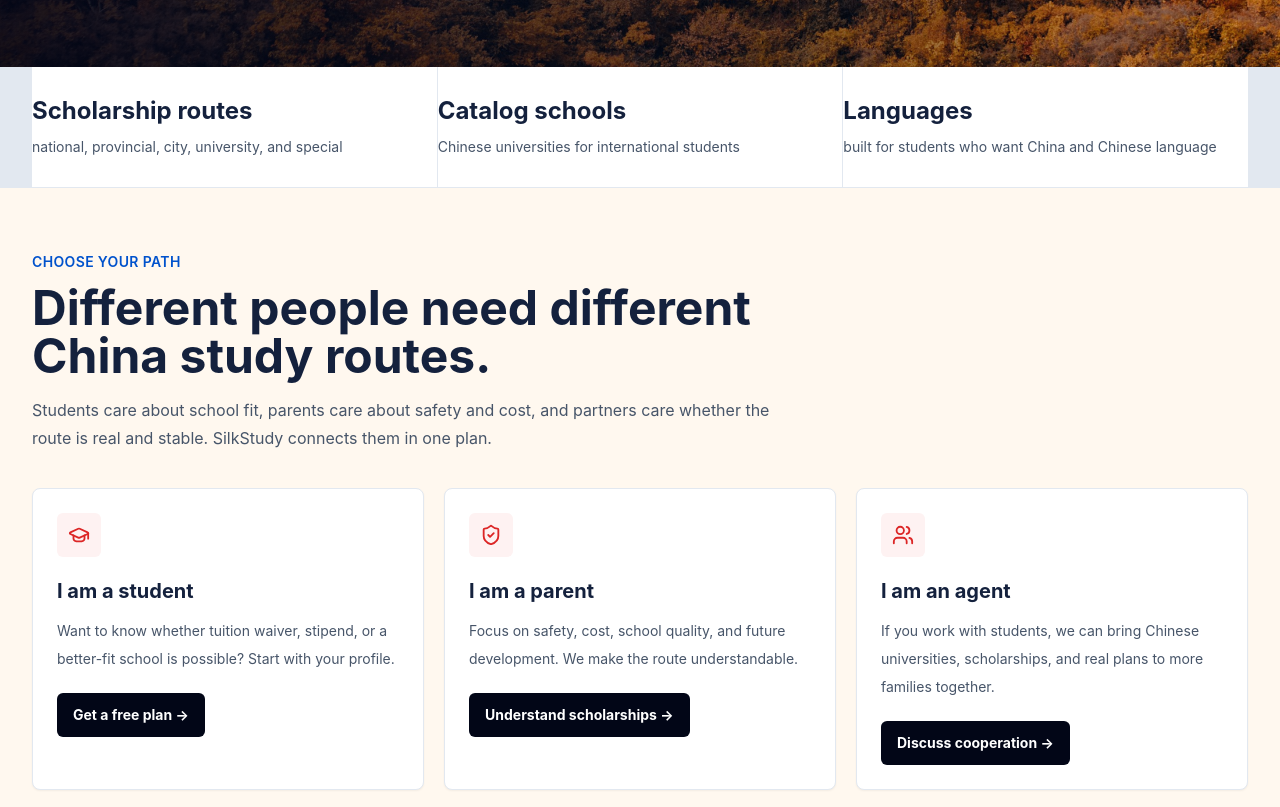
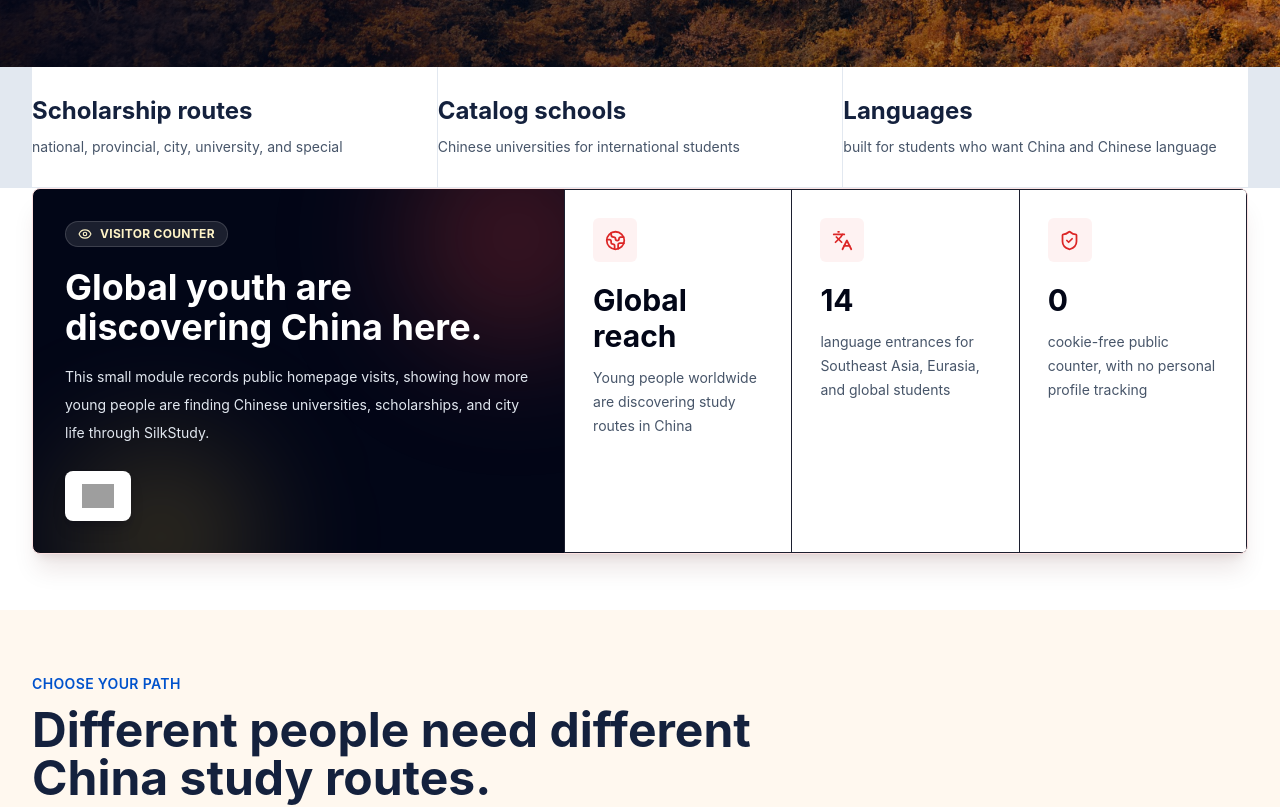
Before and after one commit to ipmasu/silkstudy, a Next.js app: page / in a window 1280 px wide. Shown: the part 800-1607 px from the top of the page. Built offline with nearby package versions, Linux system fonts and the light colour scheme; no server answers; grey boxes are pictures that could not be loaded.

Commit message:
Add homepage visitor counter module

```diff
--- a/app/page.tsx
+++ b/app/page.tsx
@@ -2,6 +2,7 @@ import { ButtonLink } from "@/components/common/button-link";
 import { HomeCityQuickMatch } from "@/components/cities/home-city-quick-match";
 import { GuideCaptureForm } from "@/components/forms/guide-capture-form";
 import { JsonLd } from "@/components/common/json-ld";
+import { VisitorStatsModule } from "@/components/common/visitor-stats-module";
 import { localePrefix } from "@/lib/i18n/routing";
 import { getCurrentLocale } from "@/lib/i18n/server-locale";
 import { buildMetadata, organizationJsonLd, websiteJsonLd } from "@/lib/seo";
@@ -657,6 +658,8 @@ export default async function HomePage() {
         </div>
       </section>
 
+      <VisitorStatsModule locale={locale} />
+
       <section className="bg-[#fff8ef] py-16">
         <div className="mx-auto max-w-7xl px-4 sm:px-6 lg:px-8">
           <div className="max-w-3xl">
--- /dev/null
+++ b/components/common/visitor-stats-module.tsx
@@ -0,0 +1,79 @@
+/* eslint-disable @next/next/no-img-element */
+import { Eye, Globe2, Languages, ShieldCheck } from "lucide-react";
+
+type VisitorStatsModuleProps = {
+  locale: string;
+};
+
+const badgeUrl =
+  "https://visitor-badge.laobi.icu/badge?page_id=silkstudy.com.home&left_text=Global%20visits&left_color=%231e293b&right_color=%23dc2626";
+
+export function VisitorStatsModule({ locale }: VisitorStatsModuleProps) {
+  const isZh = locale === "zh";
+
+  const cards = [
+    {
+      icon: Globe2,
+      value: isZh ? "全球访问" : "Global reach",
+      label: isZh ? "来自不同国家的年轻人正在了解中国留学" : "Young people worldwide are discovering study routes in China"
+    },
+    {
+      icon: Languages,
+      value: "14",
+      label: isZh ? "个语言入口，服务东南亚、欧亚和全球学生" : "language entrances for Southeast Asia, Eurasia, and global students"
+    },
+    {
+      icon: ShieldCheck,
+      value: "0",
+      label: isZh ? "无需 Cookie 的公开计数，不采集个人隐私" : "cookie-free public counter, with no personal profile tracking"
+    }
+  ];
+
+  return (
+    <section className="bg-white px-4 pb-14 sm:px-6 lg:px-8">
+      <div className="mx-auto max-w-7xl overflow-hidden rounded-lg border border-red-100 bg-slate-950 shadow-xl shadow-red-950/10">
+        <div className="grid gap-0 lg:grid-cols-[1.05fr_1.35fr]">
+          <div className="relative overflow-hidden p-6 text-white sm:p-8">
+            <div className="absolute -right-16 -top-16 h-56 w-56 rounded-full bg-red-500/25 blur-3xl" />
+            <div className="absolute -bottom-20 left-8 h-48 w-48 rounded-full bg-amber-300/20 blur-3xl" />
+            <div className="relative">
+              <p className="inline-flex items-center gap-2 rounded-full border border-white/15 bg-white/10 px-3 py-1 text-xs font-bold uppercase tracking-wide text-amber-100">
+                <Eye size={14} aria-hidden="true" />
+                {isZh ? "访问人数统计" : "Visitor counter"}
+              </p>
+              <h2 className="mt-5 text-3xl font-bold leading-tight sm:text-4xl">
+                {isZh ? "全球青年，正在这里看见中国。" : "Global youth are discovering China here."}
+              </h2>
+              <p className="mt-4 max-w-xl text-sm leading-7 text-slate-200">
+                {isZh
+                  ? "这个小模块记录 SilkStudy 首页的公开累计访问，像一盏灯，显示越来越多年轻人正在走近中国大学、奖学金和城市生活。"
+                  : "This small module records public homepage visits, showing how more young people are finding Chinese universities, scholarships, and city life through SilkStudy."}
+              </p>
+              <div className="mt-6 inline-flex rounded-lg border border-white/15 bg-white px-4 py-3 shadow-lg shadow-slate-950/20">
+                <img
+                  src={badgeUrl}
+                  alt={isZh ? "SilkStudy 首页累计访问人数" : "SilkStudy homepage total visit count"}
+                  className="h-6 w-auto"
+                  loading="lazy"
+                  referrerPolicy="no-referrer"
+                />
+              </div>
+            </div>
+          </div>
+
+          <div className="grid gap-px bg-white/10 p-px sm:grid-cols-3">
+            {cards.map(({ icon: Icon, value, label }) => (
+              <article key={label} className="bg-white p-6 sm:p-7">
+                <span className="inline-flex h-11 w-11 items-center justify-center rounded-md bg-red-50 text-red-600">
+                  <Icon size={21} aria-hidden="true" />
+                </span>
+                <p className="mt-5 text-3xl font-bold text-slate-950">{value}</p>
+                <p className="mt-3 text-sm leading-6 text-slate-600">{label}</p>
+              </article>
+            ))}
+          </div>
+        </div>
+      </div>
+    </section>
+  );
+}
```
